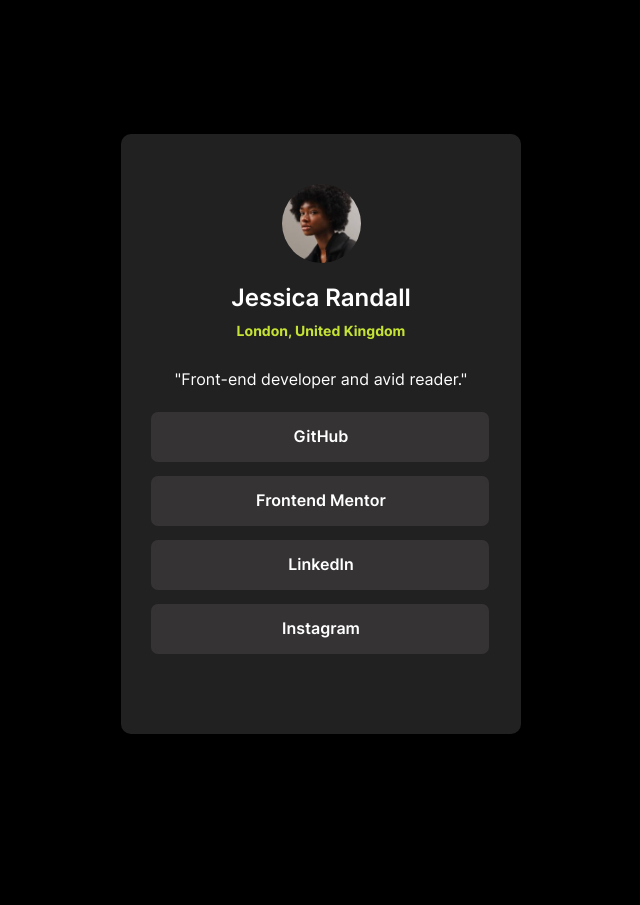
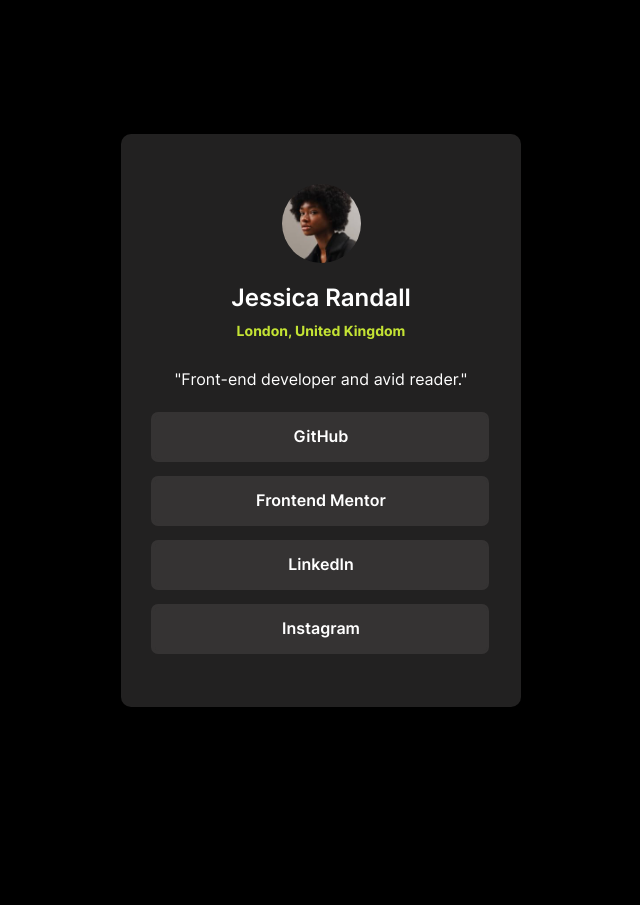
Before and after one commit to Krishnapriyaks400/frontend-mentor-Responsive-landing-page-, a plain HTML site: page index.html in a window 1280 px wide. Shown: the whole page, without its empty margins (319-959 px from the left). Drawn offline with Linux system fonts and the light colour scheme.

Commit message:
height reduced

```diff
--- a/index.html
+++ b/index.html
@@ -26,11 +26,10 @@
    .container {
     width: 400px;
     background: #353434a6;
-    min-height: 551px;
     border-radius: 10px;
     place-content: center;
     margin: auto;
-    height: 600px;
+    height: 573px;
     max-width: 700px;
     top: 126px;
     position: relative;
```
